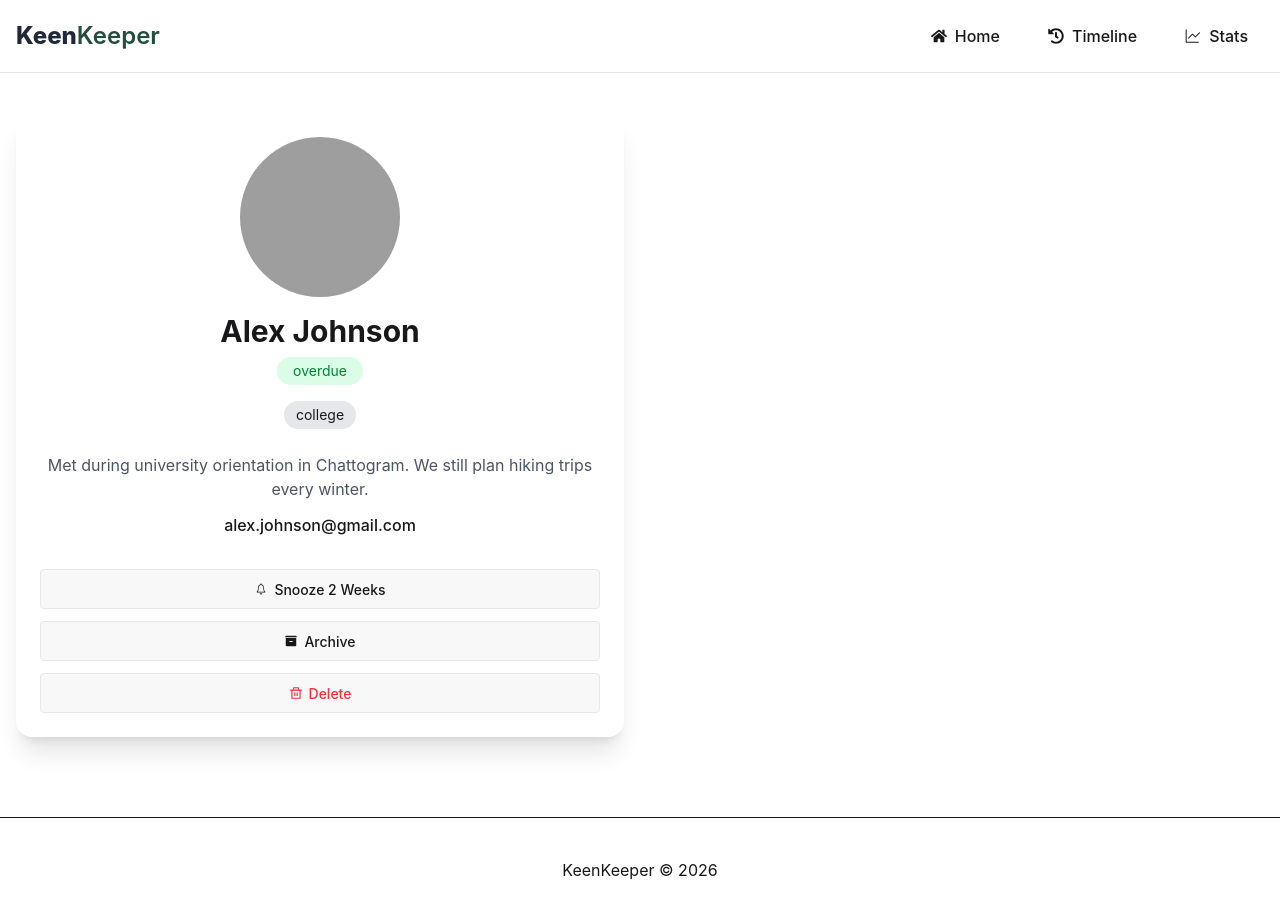
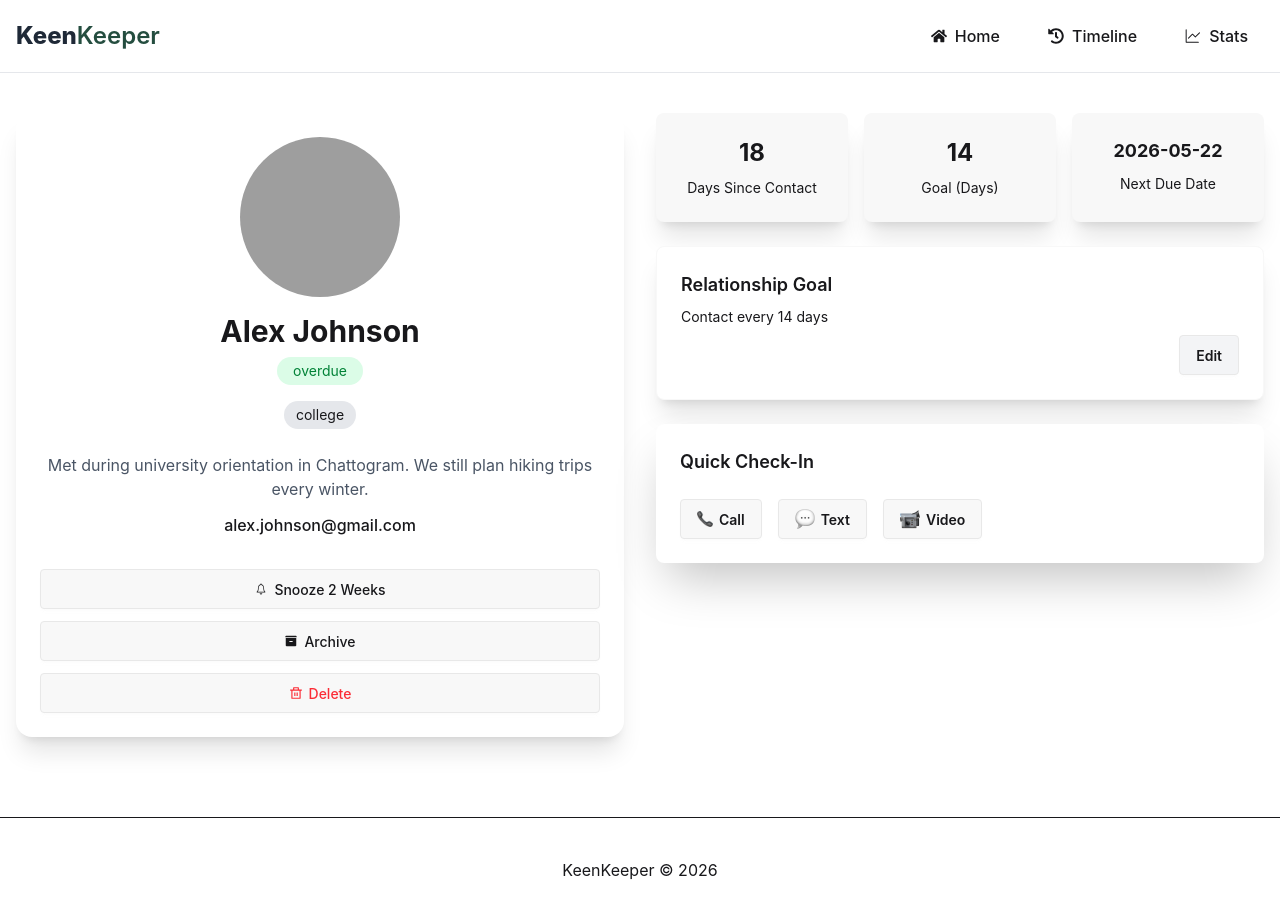
Before and after one commit to ashraful442002-alam/KeenKeeper, a React (Vite) app: page /friend/1 in a window 1280 px wide. Shown: the top 918 px of the page. Built offline with nearby package versions, Linux system fonts and the light colour scheme; grey boxes are pictures that could not be loaded.

Commit message:
Timeline design and funcitonality

```diff
--- a/src/Pages/FriendDetails/FriendDetails.jsx
+++ b/src/Pages/FriendDetails/FriendDetails.jsx
@@ -1,6 +1,7 @@
 import React from 'react';
 import { useLoaderData, useParams } from 'react-router-dom';
 import FriendsInfo from './FriendsInfo';
+import toast from 'react-hot-toast';
 
 const FriendDetails = () => {
 
@@ -16,12 +17,125 @@ const friend = friends.find(
     return <span className="loading loading-spinner loading-lg"></span>
   }
 
+
+  const handleInteraction = (type) => {
+
+  const newActivity = {
+    id: Date.now(),
+    type,
+    title: `${type} with ${friend.name}`,
+    date: new Date().toLocaleDateString(),
+  };
+
+  const existingActivities =
+    JSON.parse(localStorage.getItem("timeline")) || [];
+
+  const updatedActivities = [
+    ...existingActivities,
+    newActivity
+  ];
+
+  localStorage.setItem(
+    "timeline",
+    JSON.stringify(updatedActivities)
+  );
+
+  toast.success(`${type} added to timeline`);
+};
+
     return (
   <div className="container mx-auto px-4 py-10">
 
     <div className="grid grid-cols-1 lg:grid-cols-2 gap-8">
 
+      {/* Left Side */}
       <FriendsInfo friend={friend} />
+
+      {/* Right Side */}
+      <div className="space-y-6">
+
+        {/* Stats Cards */}
+        <div className="grid grid-cols-1 sm:grid-cols-3 gap-4 ">
+
+          <div className="card bg-base-200 shadow-xl">
+            <div className="card-body text-center">
+
+              <h2 className="text-2xl font-bold ">
+                {friend.days_since_contact}
+              </h2>
+
+              <p>Days Since Contact</p>
+
+            </div>
+          </div>
+
+          <div className="card bg-base-200 shadow-xl">
+            <div className="card-body text-center">
+
+              <h2 className="text-2xl font-bold">
+                {friend.goal}
+              </h2>
+
+              <p>Goal (Days)</p>
+
+            </div>
+          </div>
+
+          <div className="card bg-base-200 shadow-xl">
+            <div className="card-body text-center">
+
+              <h2 className="text-lg font-bold">
+                {friend.next_due_date}
+              </h2>
+
+              <p>Next Due Date</p>
+
+            </div>
+          </div>
+
+        </div>
+
+        {/* Relationship Goal */}
+        <div className="card card-border bg-base-100 shadow-xl">
+  <div className="card-body">
+    <h2 className="card-title">Relationship Goal</h2>
+    <p> Contact every {friend.goal} days</p>
+    <div className="card-actions justify-end">
+      <button className="btn bg-gray-100">Edit</button>
+    </div>
+  </div>
+</div>
+
+        {/* Quick Check-In */}
+        <div className="card bg-base-100 shadow-2xl">
+
+          <div className="card-body">
+
+            <h2 className="card-title">
+              Quick Check-In
+            </h2>
+
+            <div className="flex gap-4 mt-4">
+
+              <button onClick={()=>handleInteraction("Call")} className="btn "><img src="/src/assets/call.png" alt="" width="16"/>
+                Call
+              </button>
+
+              <button onClick={()=>handleInteraction("Text")} className="btn"><img src="/src/assets/text.png" alt="" width="20" />
+                Text
+              </button>
+
+              <button onClick={()=>handleInteraction("Video")} className="btn "><img src="/src/assets/video.png" alt="" width="20"/>
+                Video
+              </button>
+
+            </div>
+
+          </div>
+
+        </div>
+
+      </div>
 
     </div>
 
--- a/src/Pages/Timeline/Timeline.jsx
+++ b/src/Pages/Timeline/Timeline.jsx
@@ -1,13 +1,124 @@
-import React from 'react';
+import React, { useEffect, useState } from 'react';
 
 const Timeline = () => {
-    return (
-        <div className="p-10">
-      <h1 className="text-4xl font-bold">
+
+  const [activities, setActivities] = useState([]);
+  const [filter, setFilter] = useState("All");
+
+  useEffect(() => {
+
+    const storedActivities =
+      JSON.parse(localStorage.getItem("timeline")) || [];
+
+    const sortedActivities = storedActivities.reverse();
+
+    setActivities(sortedActivities);
+
+  }, []);
+
+  const filteredActivities =
+    filter === "All"
+      ? activities
+      : activities.filter(
+        activity => activity.type === filter
+      );
+
+  return (
+    <div className="container mx-auto px-4 py-10">
+
+      <h1 className="text-4xl font-bold mb-8 text-center">
         Timeline
       </h1>
+
+      {/* Filter Buttons */}
+      <div className="flex justify-center gap-4 mb-8 flex-wrap">
+
+        <button
+          onClick={() => setFilter("All")}
+          className="btn"
+        >
+          All
+        </button>
+
+        <button
+          onClick={() => setFilter("Call")}
+          className="btn "
+        >
+          Call
+        </button>
+
+        <button
+          onClick={() => setFilter("Text")}
+          className="btn "
+        >
+          Text
+        </button>
+
+        <button
+          onClick={() => setFilter("Video")}
+          className="btn "
+        >
+          Video
+        </button>
+
+      </div>
+
+      {/* Timeline Items */}
+      <div className="space-y-6">
+
+        {
+          filteredActivities.map(activity => (
+
+            <div
+              key={activity.id}
+              className="card bg-base-100 shadow-xl"
+            >
+
+              <div className="card-body">
+
+                <div className="flex items-center justify-between">
+
+                  <div>
+
+                    <h2 className="card-title">
+                      {activity.title}
+                    </h2>
+
+                    <p className="text-gray-500">
+                      {activity.date}
+                    </p>
+
+                  </div>
+
+                  <div className="text-3xl">
+
+                    {
+                      activity.type === "Call" && <img src="/src/assets/call.png" alt="" />
+                    }
+
+                    {
+                      activity.type === "Text" && <img src="/src/assets/text.png" alt="" />
+                    }
+
+                    {
+                      activity.type === "Video" && <img src="/src/assets/video.png" alt="" />
+                    }
+
+                  </div>
+
+                </div>
+
+              </div>
+
+            </div>
+
+          ))
+        }
+
+      </div>
+
     </div>
-    );
+  );
 };
 
 export default Timeline;
--- a/src/main.jsx
+++ b/src/main.jsx
@@ -5,9 +5,11 @@ import './index.css';
 import { RouterProvider } from 'react-router-dom';
 
 import { router } from './Routes/Routes';
+import { Toaster } from 'react-hot-toast';
 
 createRoot(document.getElementById('root')).render(
   <StrictMode>
     <RouterProvider router={router} />
+    <Toaster/>
   </StrictMode>
 );
```
